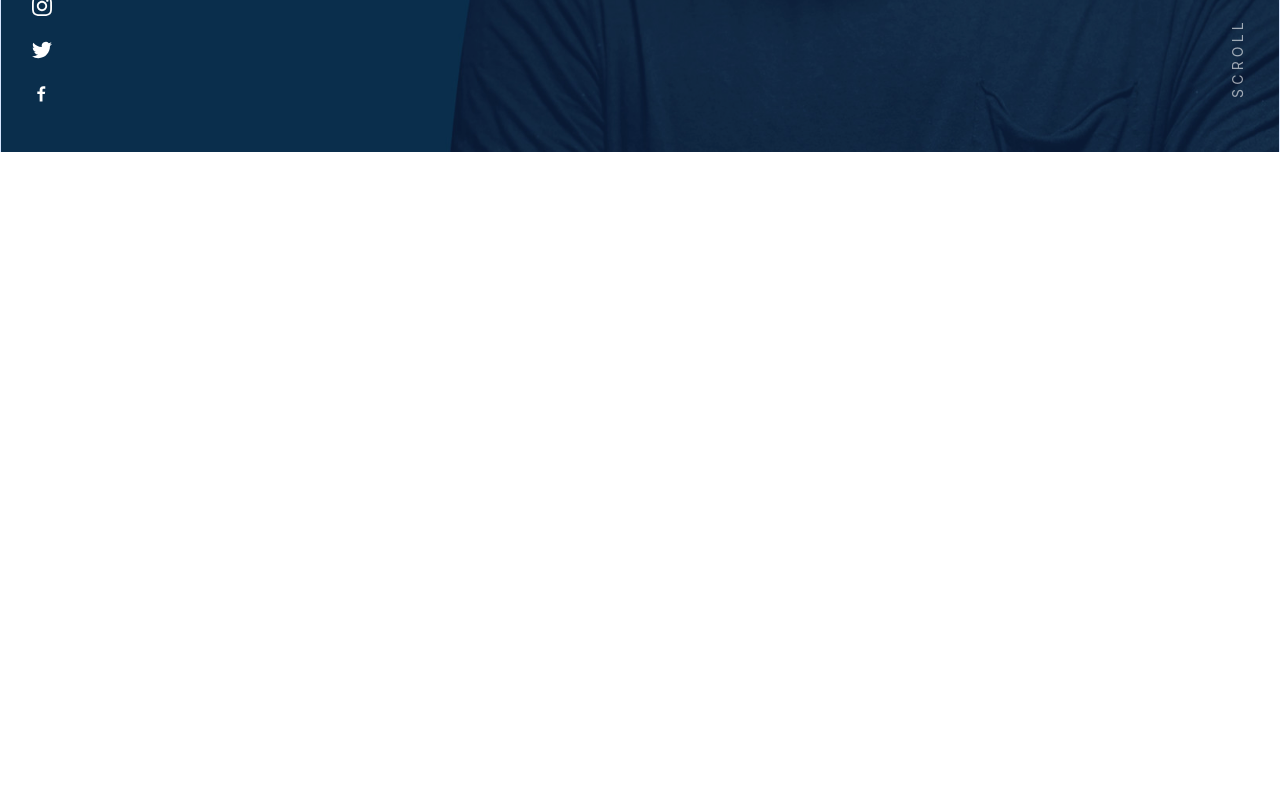
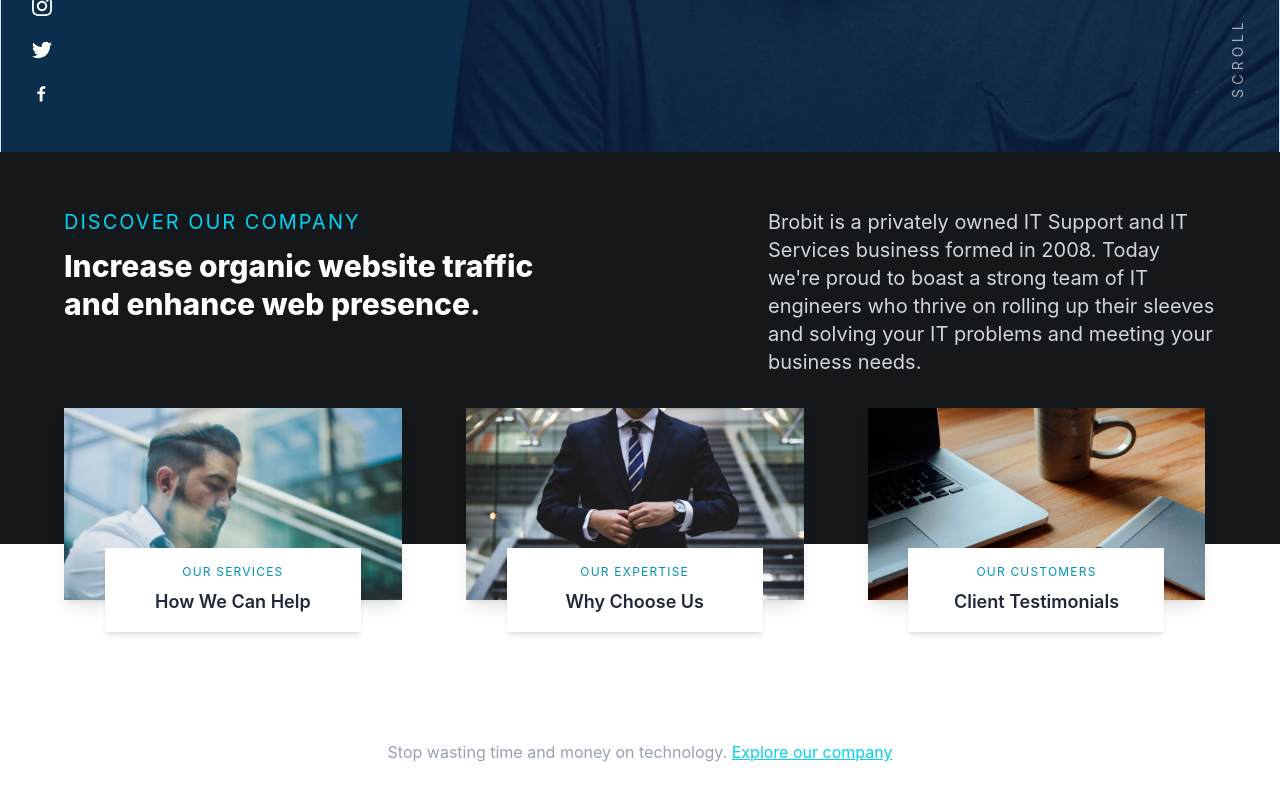
Before and after one commit to aunirudrad/brodit, a React (Vite) app: page / in a window 1280 px wide. Shown: the part 704-1504 px from the top of the page. Before the commit the page ends 856 px from the top, so only its background shows below. Built offline with nearby package versions, Linux system fonts and the light colour scheme.

Commit message:
Discover section updated

```diff
--- /dev/null
+++ b/src/components/DiscoverSection.jsx
@@ -0,0 +1,71 @@
+import React from 'react';
+import img1 from '../assets/img10.jpg';
+import img2 from '../assets/img11.jpg';
+import img3 from '../assets/img12.jpg';
+
+const Card = ({ image, label, title }) => (
+    <div className="relative w-full hover:transform hover:-translate-y-1/8 hover:animate-pulse">
+        <img src={image} alt={title} className="w-full h-56 md:h-64 lg:h-48 object-cover shadow-lg" />
+
+        <div className="absolute left-1/2 -bottom-8 transform -translate-x-1/2 bg-white px-6 py-4 shadow-md text-center w-64">
+            <div className="text-xs text-cyan-600 uppercase tracking-widest mb-2">{label}</div>
+            <div className="text-lg font-semibold text-gray-800">{title}</div>
+        </div>
+    </div>
+);
+
+const DiscoverSection = () => {
+    return (
+        <section className=" text-white">
+            <div className="relative bg-[#14181A] w-full mx-auto min-h-48 px-6 pt-14 pb-42">
+                {/* Intro */}
+                <div className='max-w-6xl mx-auto'>
+
+                    <div className=" flex justify-between gap-12">
+                        <div>
+                            <div className="text-cyan-400 text-xl tracking-widest uppercase mb-3">Discover our company</div>
+                            <h2 className="text-2xl md:text-3xl lg:text-3xl font-extrabold leading-tight">
+                                Increase organic website traffic
+                                <br />
+                                and enhance web presence.
+                            </h2>
+                        </div>
+
+                        <div className="text-gray-300 text-xl md:pl-8">
+                            <p className="max-w-md">
+                                Brobit is a privately owned IT Support and IT Services business formed in 2008. Today we're proud to boast a
+                                strong team of IT engineers who thrive on rolling up their sleeves and solving your IT problems and meeting
+                                your business needs.
+                            </p>
+                        </div>
+                    </div>
+
+                    {/* Cards */}
+                    <div className="absolute top-44 max-w-6xl mx-auto mt-20 grid grid-cols-1 md:grid-cols-3 gap-16 items-center">
+                        <div className="flex justify-center md:justify-start">
+                            <Card image={img1} label="Our Services" title="How We Can Help" />
+                        </div>
+
+                        <div className="flex justify-center">
+                            <Card image={img2} label="Our Expertise" title="Why Choose Us" />
+                        </div>
+
+                        <div className="flex justify-center md:justify-end">
+                            <Card image={img3} label="Our Customers" title="Client Testimonials" />
+                        </div>
+                    </div>
+                </div>
+
+                {/* Footer small link */}
+
+            </div>
+            <div className="mt-28 min-h-48 flex justify-center items-center text-center text-gray-400">
+                    <p>
+                        Stop wasting time and money on technology. <a href="#" className="text-cyan-400 underline">Explore our company</a>
+                    </p>
+                </div>
+        </section>
+    );
+};
+
+export default DiscoverSection;
--- a/src/layouts/HomeLayout.jsx
+++ b/src/layouts/HomeLayout.jsx
@@ -1,6 +1,7 @@
 import React from 'react';
 import TopNav from '../components/TopNav';
 import Banner from '../components/Banner';
+import DiscoverSection from '../components/DiscoverSection';
 
 
 
@@ -17,6 +18,7 @@ const HomeLayout = () => {
                 </nav>
                 <section className=''>
                     <Banner></Banner>
+                    <DiscoverSection></DiscoverSection>
                 </section>
 
             </header>
```
